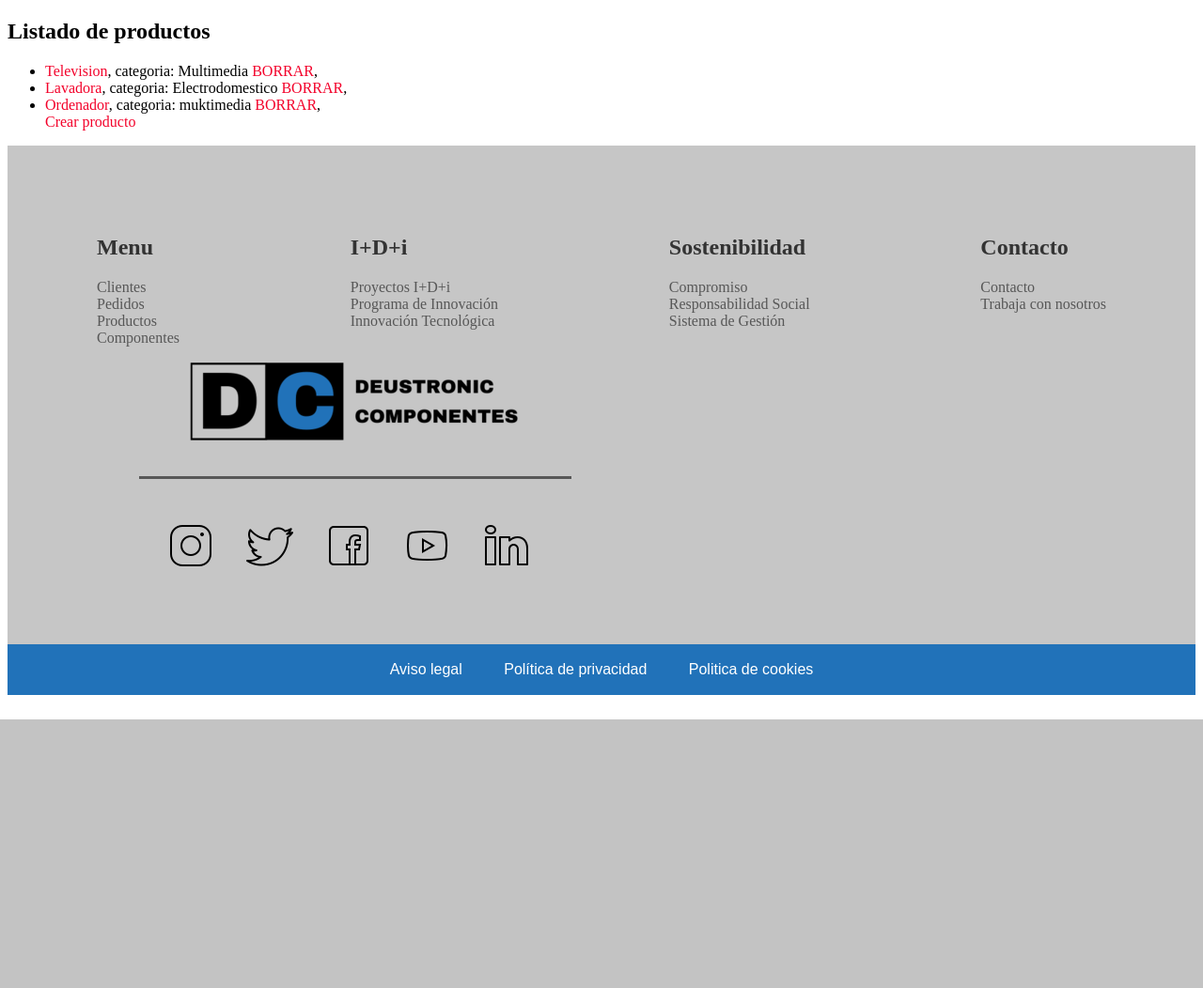
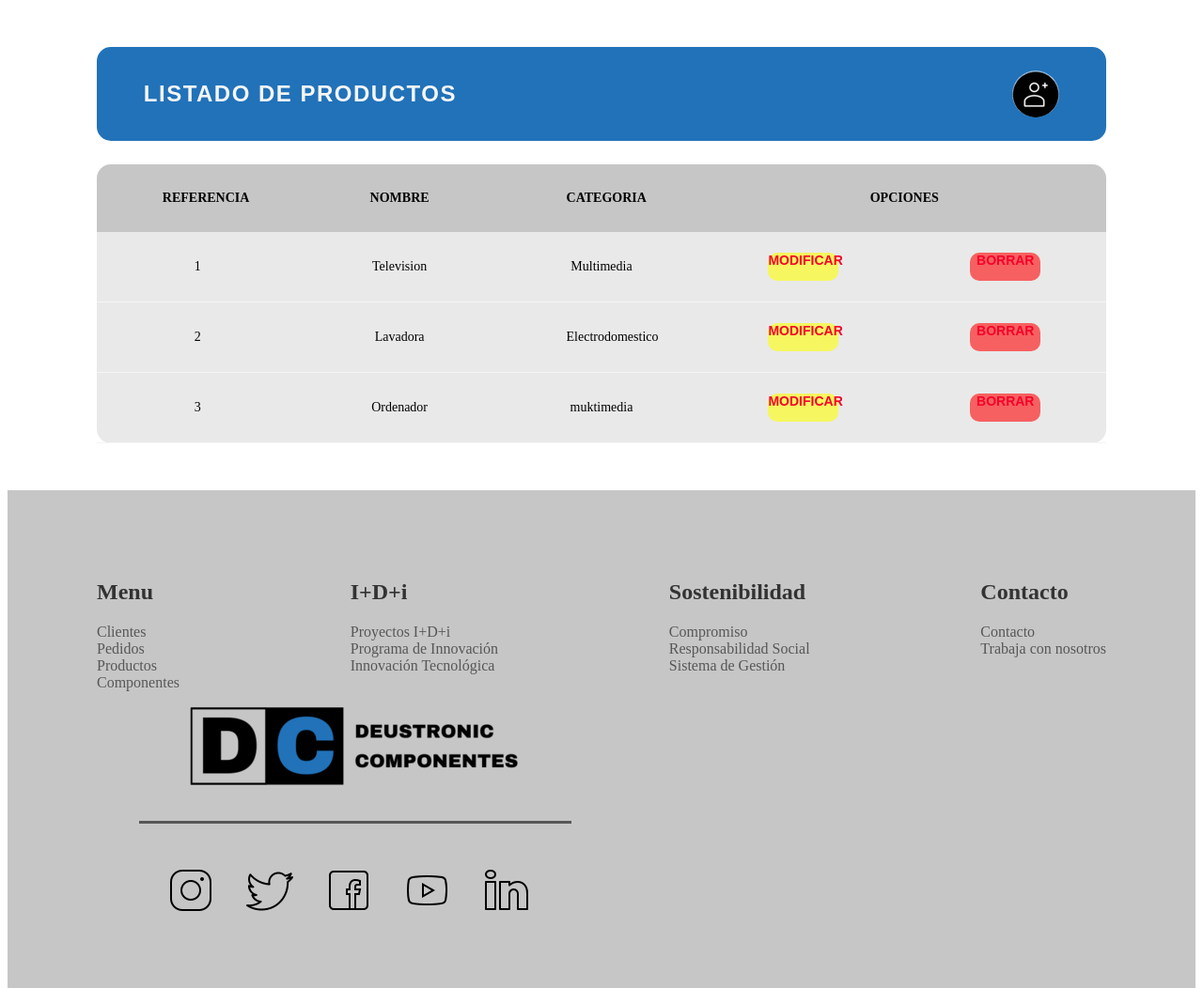
Before and after one commit to casconmikel/Proyecto_IW, a Django app: page /appGestionPedidos/producto/list in a window 1280 px wide. Shown: the part 147-1199 px from the top of the page at 94% size. Before the commit the page ends 913 px from the top, so only its background shows below. Run offline with Django 4.2, Linux system fonts and the light colour scheme; data comes from the database, SQL or seed files in the repository.

Commit message:
dejando el mismo formato en todas las vistas

```diff
--- a/Proyecto_IW/appGestionPedidos/templates/appGestionPedidos/pedido_list.html
+++ b/Proyecto_IW/appGestionPedidos/templates/appGestionPedidos/pedido_list.html
@@ -42,8 +42,8 @@
         </table>
         {% else %}
         <p>No hay pedidos creados.</p>
+        {% endif %}
     </div>
 </div>
 
-{% endif %}
 {% endblock %}
--- a/Proyecto_IW/appGestionPedidos/templates/appGestionPedidos/producto_list.html
+++ b/Proyecto_IW/appGestionPedidos/templates/appGestionPedidos/producto_list.html
@@ -2,20 +2,44 @@
 
 {% block titulo %}Listado de productos{% endblock %}
 
+{% load static %}
+
 {% block contenido %}
-    <h2>Listado de productos</h2>
-    {% if producto_list %}
-        <ul>
-        {% for producto in producto_list %}
-            <li>
-                <a href="/appGestionPedidos/producto_list/{{ producto.id }}">{{ producto.nombre }}</a>, categoria: {{ producto.categoria }}
-                <a href="/appGestionPedidos/eliminar-producto/{{ producto.id }}">BORRAR</a>,
-            </li>
-        {% endfor %}
-        <a href="/appGestionPedidos/producto/create">Crear producto</a>
-        </ul>
-    {% else %}
-    <p>No hay prodcutos creados.</p>
-    <a href="/appGestionPedidos/producto/create">Crear producto</a>
-    {% endif %}
+<div class="main_container">
+    <div class="main_title_container">
+        <div class="main_title">
+            <h2>LISTADO DE PRODUCTOS</h2>
+        </div>
+        <a href="/appGestionPedidos/producto/create"><img src="{% static 'imagenes\crear_cliente_2.png' %}" alt="crear_cliente"></a>
+    </div>
+    <div class="main_table_container">
+        {% if producto_list %}
+        <table class="main_table">
+            <thead>
+                <tr>
+                    <th>Referencia</th>
+                    <th>Nombre</th>
+                    <th>Categoria</th>
+                    <th class="main_table_esp_1" colspan="2">Opciones</th>
+                </tr>
+            </thead>
+            {% for producto in producto_list %}
+            <tbody class="main_table_contenido">
+                <tr>
+                    <td>{{ producto.referencia }}</td>
+                    <td>{{ producto.nombre }}</td>
+                    <td>{{ producto.categoria }}</td>
+                    <td class="main_table_esp_modificar"><a href="/appGestionPedidos/modificar-producto/{{ producto.id }}">MODIFICAR</a></td>
+                    <td class="main_table_esp_borrar"><a href="/appGestionPedidos/eliminar-producto/{{ producto.id }}">BORRAR</a></td>
+                </tr>
+            </tbody>
+            {% endfor %}
+        </table>
+        {% else %}
+        <p>No hay productos creados.</p>
+        {% endif %}
+    </div>
+</div>
+
+
 {% endblock %}
--- a/Proyecto_IW/appGestionPedidos/urls.py
+++ b/Proyecto_IW/appGestionPedidos/urls.py
@@ -36,7 +36,7 @@ urlpatterns = [
 
     # URLs DETALLE
 
-    path('detalle-pedido/<int:pk>/', views.ProductoPedidoDetailView.as_view(), name='detalles_Pedido'),
+    path('detallesPedido/<int:pk>/', views.ProductoPedidoDetailView.as_view(), name='detalles_Pedido'),
 
 
 ]
```
Also changed, not shown: Proyecto_IW/appGestionPedidos/templates/appGestionPedidos/componente_list.html (+39 -15 lines).
